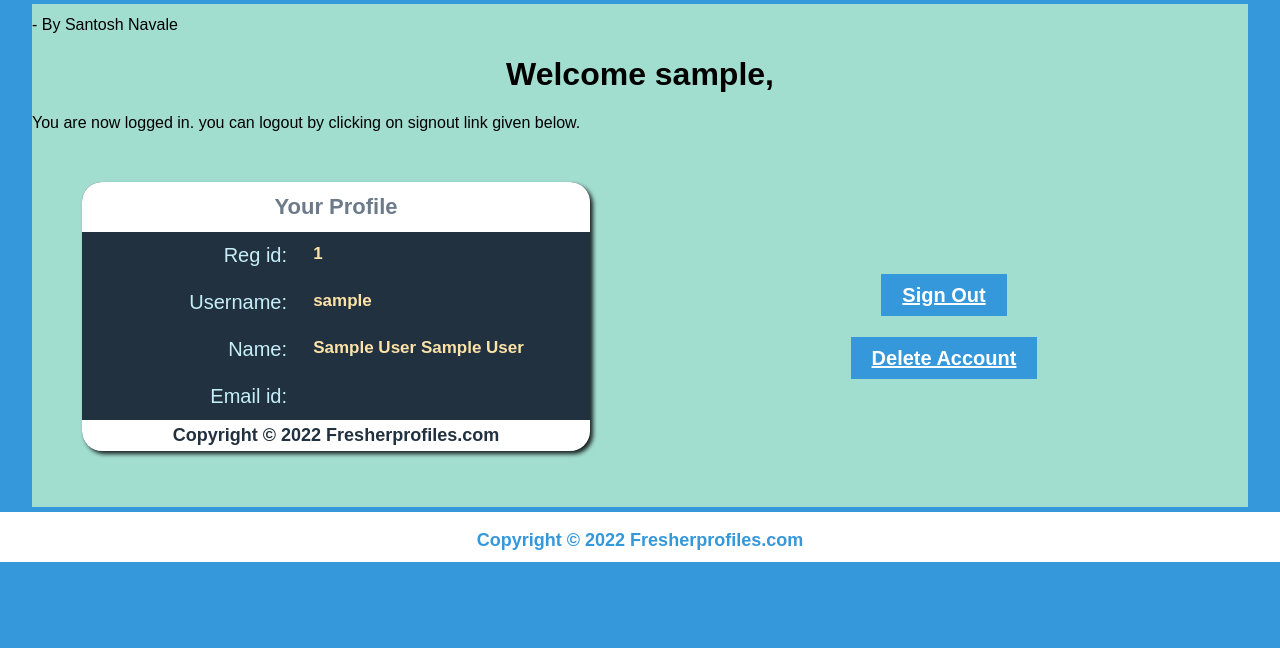
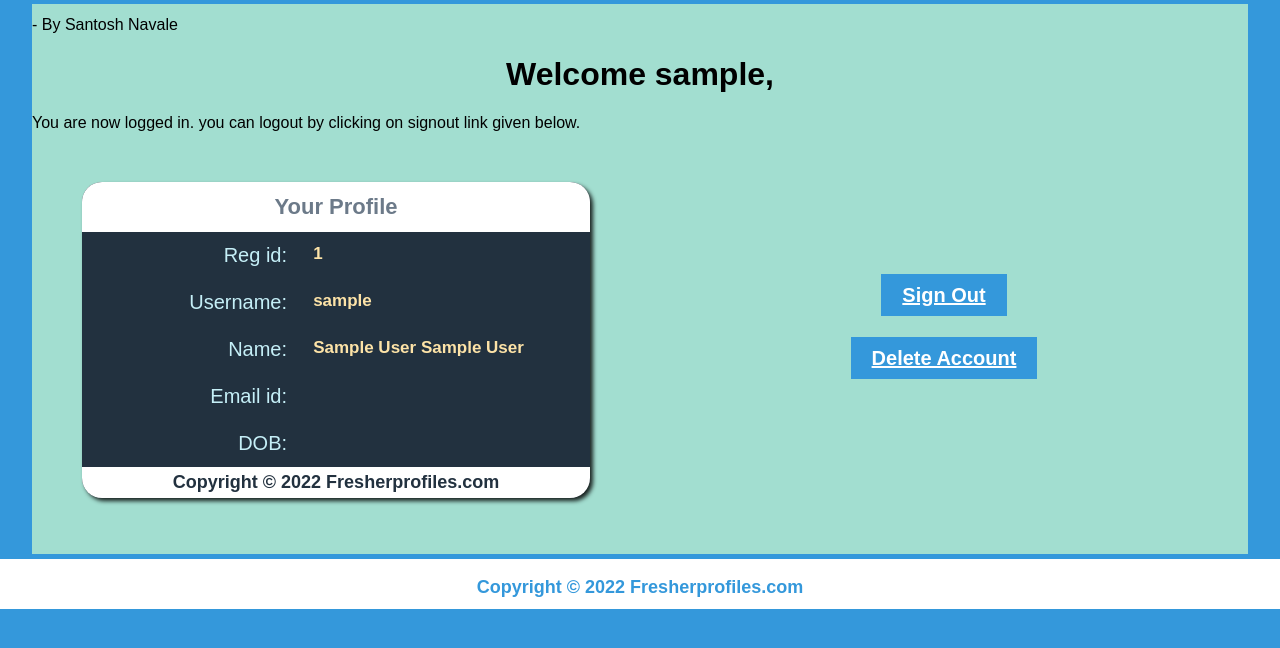
Before and after one commit to spoo-14/Profile-Page, a PHP site: page /welcome.php in a window 1280 px wide. Shown: the part 56-704 px from the top of the page. Run offline with PHP 8.4, Linux system fonts and the light colour scheme; the visitor is signed in with stand-in values (Sample User, id 1); data that the repository does not hold is empty.

Commit message:
Update welcome.php

```diff
--- a/welcome.php
+++ b/welcome.php
@@ -50,6 +50,10 @@ while($rows=mysqli_fetch_array($result)){
 <td class="tl-1"><div align="left" id="tb-name">Email id:</div></td>
 <td class="tl-4"><?php echo $rows['address']; ?></td>
 </tr>
+<tr id="lg-1">
+<td class="tl-1"><div align="left" id="tb-name">DOB:</div></td>
+<td class="tl-4"><?php echo $rows['dob']; ?></td>
+</tr>
 </table>
 <div id="reg-bottom" class="btmrg">Copyright &copy; 2022 Fresherprofiles.com</div>
 </form>
```
